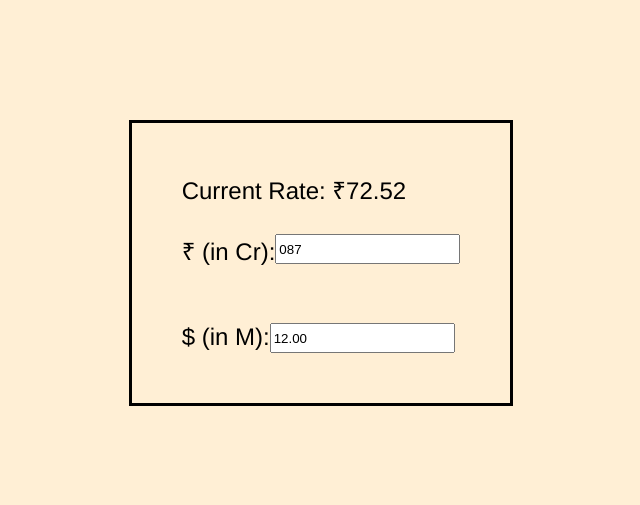
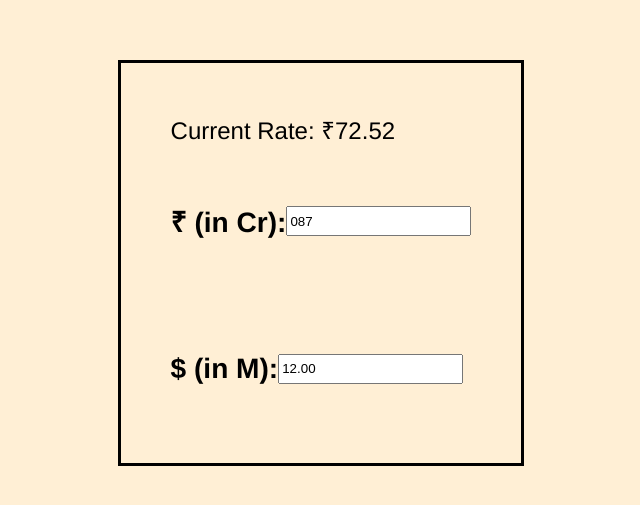
Before and after one commit to raftar2097/currency, a plain HTML site: page index.html in a window 1280 px wide. Shown: the part 137-642 px from the top of the page, without its empty margins (319-959 px from the left). Drawn offline with Linux system fonts and the light colour scheme.

Commit message:
responsive

```diff
--- a/index.html
+++ b/index.html
@@ -12,10 +12,10 @@
         <div class="rishab1">
             <div id="real">Current Rate: ₹72.52</div>
             <br>
-            <label><div style="display: flex;"><div>₹ (in Cr): </div><div><input id="input" type="number" value="087"></div></div></label>
+            <label><div style="display: flex;align-items: center;"><h3>₹ (in Cr): </h3><input id="input" type="number" value="087"></div></label>
             <br>
             <br>
-            <label><div style="display: flex;"><div>$ (in M): </div><div><input id="output" type="number" value="12.00"></div></div></label>
+            <label><div style="display: flex;align-items: center;"><h3>$ (in M): </h3><input id="output" type="number" value="12.00"></div></label>
         </div>
     </div>
 </body>
--- a/style.css
+++ b/style.css
@@ -13,13 +13,18 @@ body{
     border-style: solid;
     font-family: Helvetica, Arial, sans-serif;
 }
-@media screen and (min-width: 450px) {
-	input{
-	  height:30px;
-	}
-}
-@media screen and (max-width: 450px) {
+@media screen and (min-width: 360px) {
 	input{
 	  height:70px;
-	}
+	  }
   }
+  @media screen and (max-width: 360px) {
+    input{
+      height:90px;
+    }
+  }
+  @media screen and (min-width: 450px) {
+    input{
+      height:30px;
+      }
+    }
```
